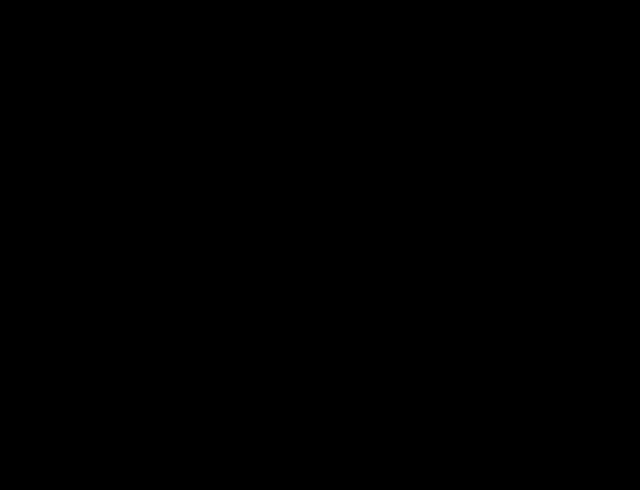
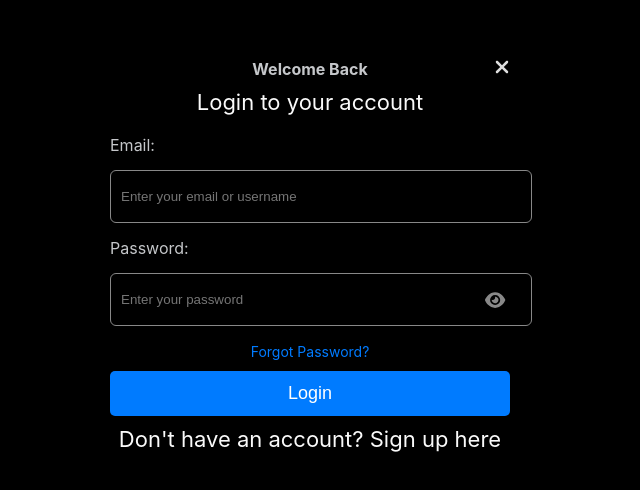
Before and after one commit to inductionotg/atlys-assignment, a React (Create React App) app: page / in a window 1280 px wide. Shown: the part 140-630 px from the top of the page, without its empty margins (330-970 px from the left). Built offline with nearby package versions, Linux system fonts and the light colour scheme.

Commit message:
Added routes and routing for components

```diff
--- a/src/App.js
+++ b/src/App.js
@@ -1,10 +1,15 @@
-import logo from './logo.svg';
+
 import './App.css';
-
+import LoginForm from './Components/LoginForm';
+import Comment from './Components/Comment';
+import { BrowserRouter as Router, Route,Routes } from 'react-router-dom';
 function App() {
   return (
     <div className="App">
-
+       <Routes>
+          <Route path="/" element={<LoginForm />} />
+          <Route path="/comment" element={<Comment/>} />
+       </Routes>
     </div>
   );
 }
```
